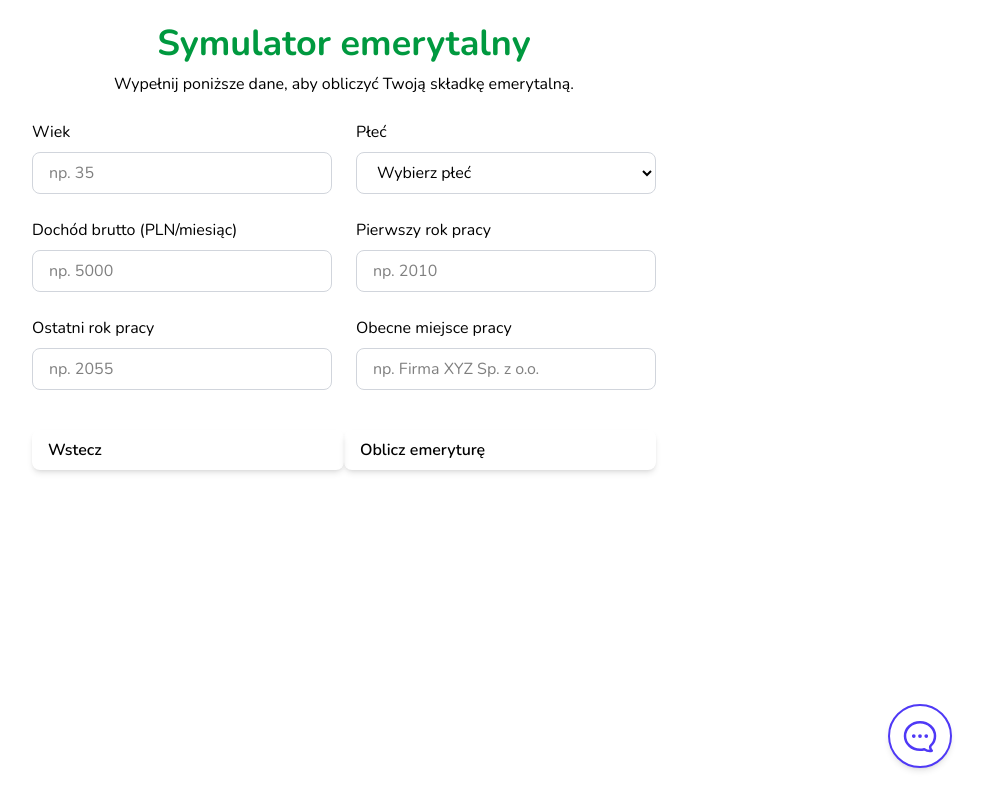
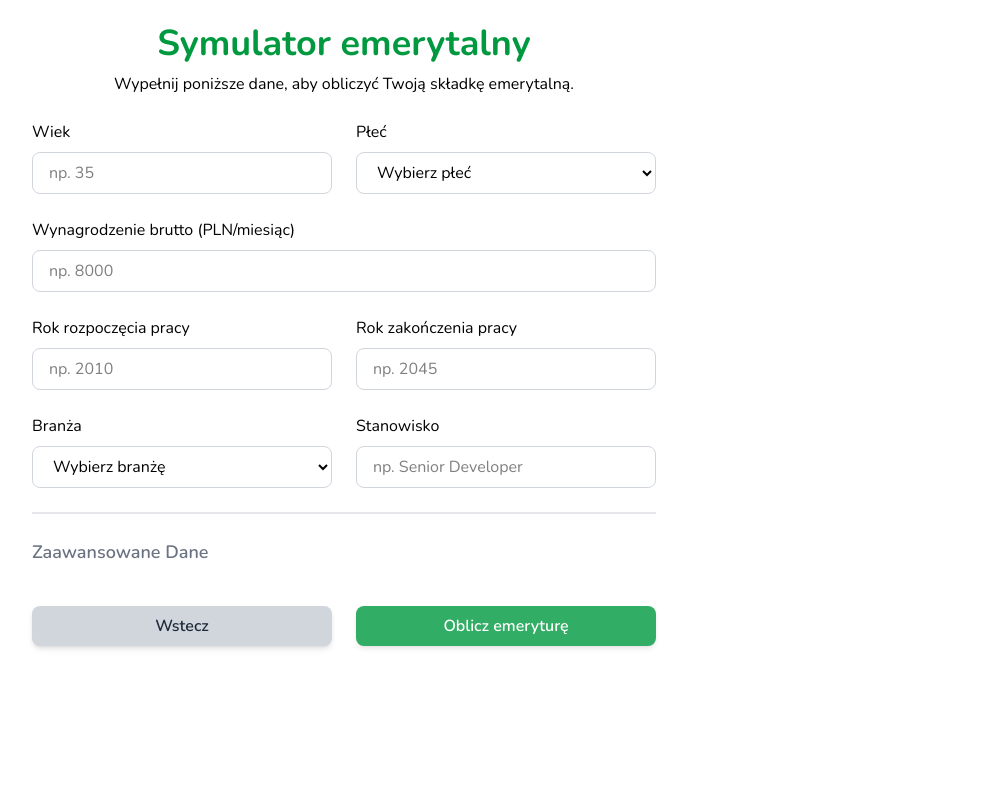
Before and after one commit to exportDefaultConst/hackyeah-emerytura-front, a React (Vite) app: page /wprowadz-dane in a window 1280 px wide. Shown: the whole page, without its empty margins (296-1279 px from the left). Built offline with nearby package versions, Linux system fonts and the light colour scheme.

Commit message:
UserFormPage updates

```diff
--- a/src/App.jsx
+++ b/src/App.jsx
@@ -5,6 +5,7 @@ import Account from "./pages/Account";
 import FrontPage from "./pages/FrontPage";
 import UserEstimationPage from "./pages/UserEstimationPage";
 import UserFormPage from "./pages/UserFormPage";
+import DashboardPage from "./pages/DashboardPage";
 
 const router = createBrowserRouter([
   {
@@ -26,6 +27,11 @@ const router = createBrowserRouter([
         element: <UserFormPage />,
         errorElement: <div>error on path: "/wprowadz-dane"</div>,
       },
+      {
+        path: "/dashboard",
+        element: <DashboardPage />,
+        errorElement: <div>error on path: "/dashboard"</div>,
+      },
     ],
   },
 ]);
--- a/src/components/Button.jsx
+++ b/src/components/Button.jsx
@@ -8,23 +8,31 @@ const Button = ({
   disabled = false,
   customStyle = "",
 }) => {
-  const baseClasses =
-    "px-4 py-2 font-semibold rounded-lg shadow-md duration-200 transform hover:scale-105 focus:outline-none focus:ring-none cursor-pointer w-full";
+  const baseClasses = "px-4 py-2 font-semibold rounded-lg shadow-md duration-200 transform focus:outline-none focus:ring-none w-full";
 
   const variantClasses = {
-    primary:
-      "bg-(--color-zus-green) text-white hover:bg-(--color-zus-white) hover:text-(--color-zus-green) transition-all duration-300",
-    secondary: "bg-gray-300 text-gray-800 hover:bg-zinc-400",
-    danger: "bg-red-600 text-white hover:bg-red-700",
+    primary: "bg-(--color-zus-green) text-white transition-all duration-300",
+    secondary: "bg-gray-300 text-gray-800",
+    danger: "bg-red-600 text-white",
     warning: "bg-yellow-400",
-    success: "bg-green-600 text-white hover:bg-green-700",
+    success: "bg-green-600 text-white",
+  };
+
+  const hoverClasses = {
+    primary: "hover:bg-(--color-zus-white) hover:text-(--color-zus-green) hover:scale-105",
+    secondary: "hover:bg-zinc-400 hover:scale-105",
+    danger: "hover:bg-red-700 hover:scale-105",
+    warning: "hover:scale-105",
+    success: "hover:bg-green-700 hover:scale-105",
   };
 
   return (
     <button
       onClick={onClick}
       className={`${baseClasses} ${variantClasses[type]} ${customStyle} ${
-        disabled ? "cursor-not-allowed opacity-80" : "active:scale-100"
+        disabled
+          ? "cursor-not-allowed opacity-80"
+          : `cursor-pointer active:scale-100 ${hoverClasses[type]}`
       }`}
       disabled={disabled}
     >
--- a/src/components/DropdownList.jsx
+++ b/src/components/DropdownList.jsx
@@ -13,13 +13,13 @@ const DropdownList = ({
   return (
     <select
       value={value || ""}
-      onChange={onChange}
+      onChange={(e) => onChange(e.target.value)}
       className={`w-full px-4 py-2 border border-gray-300 rounded-lg focus:outline-none
         focus:ring-2 ring-0 focus:ring-indigo-500 focus:border-transparent transition-all
-        duration-200 ${customClass}`}
+        duration-200 placeholder:text-gray-500 ${customClass}`}
     >
       {placeholder && (
-        <option value="" disabled hidden selected>
+        <option value="" disabled hidden>
           {placeholder}
         </option>
       )}
--- a/src/components/Input.jsx
+++ b/src/components/Input.jsx
@@ -8,8 +8,8 @@ const Input = ({
   onChange,
   customClass,
   step = 1,
-  min = 1000,
-  max = 10000,
+  min = 0,
+  max,
 }) => {
   if (children) throw new Error("'Input' component cannot receive children");
 
--- a/src/constants.jsx
+++ b/src/constants.jsx
@@ -1,5 +1,5 @@
 export const APP_NAME = "Lorem ipsum";
-export const API_URL = "http://127.0.0.1:8080";
+export const API_URL = "https://sym.packt.pl";
 export const completelyUnknownError =
   "Całkowicie nieznany błąd, jak to zrobiłxś?? :(";
 
--- a/src/layout/AppLayout.jsx
+++ b/src/layout/AppLayout.jsx
@@ -66,9 +66,6 @@ const AppLayout = () => {
       <div className="min-h-screen flex flex-col">
         <main className="flex-grow max-w-full max-h-full">
           <Outlet />
-          {/* {isUserEstimationVisible && <UserEstimationPage/>} */}
-          {/* <UserFormPage onBack={handleBack}/> */}
-          {/* <DashboardPage/> */}
         </main>
       </div>
       {error && (
@@ -78,8 +75,8 @@ const AppLayout = () => {
 
       {showLogin && <LoginRegister cancel={openLogin} />}
 
-      <FloatingButton onClick={toggleChat} isOpen={showChat} />
-      <FloatingChat isOpen={showChat} onClose={() => setShowChat(false)} />
+      {/* <FloatingButton onClick={toggleChat} isOpen={showChat} /> */}
+      {/* <FloatingChat isOpen={showChat} onClose={() => setShowChat(false)} /> */}
     </>
   );
 };
--- a/src/pages/UserFormPage.jsx
+++ b/src/pages/UserFormPage.jsx
@@ -3,60 +3,169 @@ import Input from "../components/Input";
 import Button from "../components/Button";
 import Card from "../components/Card";
 import DropdownList from "../components/DropdownList";
+import { useNavigate } from "react-router";
+import Divider from "../components/Divider";
+import { API_URL } from "../constants";
 
-const UserFormPage = ({ onBack }) => {
+const UserFormPage = () => {
 
-async ({ age }, { rejectWithValue }) => {
+  const navigate = useNavigate();
+
+  const handleInputChange = (field, value) => {
+    // Handle default values when arrows are pressed on empty fields
+    if ((formData[field] === '' || formData[field] === null)) {
+      if (field === 'age' && (value === '1' || value === '0')) {
+        setFormData(prev => ({...prev, [field]: '35'}));
+        return;
+      }
+      if (field === 'gross_salary' && (value === '1' || value === '0' || value === '100')) {
+        setFormData(prev => ({...prev, [field]: '8000'}));
+        return;
+      }
+      if (field === 'work_start_year' && (value === '1' || value === '0')) {
+        setFormData(prev => ({...prev, [field]: '2010'}));
+        return;
+      }
+      if (field === 'work_end_year' && (value === '1' || value === '0')) {
+        setFormData(prev => ({...prev, [field]: '2045'}));
+        return;
+      }
+      if (field === 'zus_account_balance' && (value === '1' || value === '0' || value === '1000')) {
+        setFormData(prev => ({...prev, [field]: '50000'}));
+        return;
+      }
+      if (field === 'zus_subaccount_balance' && (value === '1' || value === '0' || value === '1000')) {
+        setFormData(prev => ({...prev, [field]: '15000'}));
+        return;
+      }
+      if (field === 'sick_leave_days_per_year' && (value === '1' || value === '0')) {
+        setFormData(prev => ({...prev, [field]: '5'}));
+        return;
+      }
+    }
+    setFormData(prev => ({...prev,[field] : value}));
+  };
+
+  const PersonalInfo = {
+    age: '',
+    gender: "",
+    gross_salary: "",
+    work_start_year: "",
+    work_end_year: "",
+    industry: "",
+    position: "",
+    zus_account_balance: "",
+    zus_subaccount_balance: "",
+    sick_leave_days_per_year: ""
+  }
+
+  const [formData, setFormData] = useState(PersonalInfo);
+  const [showAdvancedData, setShowAdvancedData] = useState(false);
+  const [isSubmitting, setIsSubmitting] = useState(false);
+
+  const handleSubmit = async (e) => {
+    e.preventDefault();
+
+    if (!isFormValid) return;
+
+    setIsSubmitting(true);
+
     try {
-        const res = await fetch(`https://sym.packt.pl/api/`, {
+      // Convert form data to proper types and handle empty values
+      const userData = {
+        age: parseInt(formData.age) || 35,
+        gender: formData.gender === "Kobieta" ? "female" : formData.gender === "Mężczyzna" ? "male" : "other",
+        gross_salary: parseFloat(formData.gross_salary) || 8000,
+        work_start_year: parseInt(formData.work_start_year) || 2010,
+        work_end_year: parseInt(formData.work_end_year) || 2045,
+        industry: formData.industry || "IT",
+        position: formData.position || "Employee",
+        zus_account_balance: formData.zus_account_balance ? parseFloat(formData.zus_account_balance) : 0.0,
+        zus_subaccount_balance: formData.zus_subaccount_balance ? parseFloat(formData.zus_subaccount_balance) : 0.0,
+        sick_leave_days_per_year: formData.sick_leave_days_per_year ? parseFloat(formData.sick_leave_days_per_year) : 0.0
+      };
+
+      console.log('Sending request to API with data:', userData);
+
+      const res = await fetch(`${API_URL}/api/calculate_pension`, {
         method: "POST",
         headers: {
           "Content-Type": "application/json",
           Accept: "application/json",
         },
-          body: JSON.stringify(
-          {
-            age: age,
-          }
-          ),
+        body: JSON.stringify({
+          user_data: userData
+        }),
       });
+
       if (!res.ok) {
-          throw new Error(errorFormatter(res.status));
+        const errorText = await res.text();
+        console.error('API Error Response:', errorText);
+        throw new Error(`HTTP ${res.status}: ${errorText}`);
       }
 
       const data = await res.json();
-        if (data) return data;
+      console.log('Received response:', data);
+
+      // Navigate to dashboard with the response data
+      navigate('/dashboard', { state: { pensionData: data } });
+
     } catch (error) {
-        console.error("ERROR IN ASYNC THUNK user/login: ", error);
-        return rejectWithValue(`Logowanie nieudane: ${error.message}`);
+      console.error("Error calculating pension: ", error);
+
+      let errorMessage = 'Wystąpił nieoczekiwany błąd.';
+
+      if (error instanceof TypeError && error.message.includes('fetch')) {
+        errorMessage = 'Błąd połączenia z serwerem. Sprawdź połączenie internetowe i spróbuj ponownie.';
+      } else if (error.message.includes('NetworkError')) {
+        errorMessage = 'Nie można połączyć się z serwerem. Serwer może być niedostępny.';
+      } else if (error.message.includes('CORS')) {
+        errorMessage = 'Problem z uprawnieniami dostępu do API.';
+      } else if (error.message.includes('HTTP')) {
+        errorMessage = `Błąd API: ${error.message}`;
+      } else if (error.message.includes('missing') || error.message.includes('required')) {
+        errorMessage = 'Błąd walidacji danych. Sprawdź czy wszystkie wymagane pola są wypełnione.';
+      }
+
+      alert(`Błąd podczas obliczania emerytury: ${errorMessage}`);
+
+      // For testing purposes, navigate to dashboard with mock data
+      console.log('Using mock data for testing...');
+      navigate('/dashboard', {
+        state: {
+          pensionData: {
+            current_pension_projection: 3840.0,
+            indexed_pension_projection: 2760.0,
+            replacement_rate: 48.0,
+            minimum_pension_gap: 844.8,
+            years_to_work_longer: 7,
+            sick_leave_impact: -1300.0,
+            calculation_details: {
+              assumptions: [
+                "Wynagrodzenie brutto stałe: 8000 PLN/mc przez cały okres pracy",
+                "Składka emerytalna: 1561,60 PLN/mc (19,52% wynagrodzenia brutto)",
+                "Liczba lat pracy: 35 (2010-2045)"
+              ]
             }
           }
-
-  const handleInputChange = (field, value) => {
-    setFormData(prev => ({...prev,[field] : value}));
+        }
+      });
+    } finally {
+      setIsSubmitting(false);
+    }
   };
 
-  const PersonalInfo = {
-    age: 0,
-    sex: "",
-    bruttoIncome:  "",
-    firstYearOfWork: "",
-    lastYearOfWork:  "",
-    currentWorkplace: ""
+  const isFormValid = Object.entries(formData).every(([key, value]) => {
+    // Optional fields - don't require validation
+    if (['zus_account_balance', 'zus_subaccount_balance', 'sick_leave_days_per_year'].includes(key)) {
+      return true;
     }
-
-  const [formData, setFormData] = useState({PersonalInfo});
-
-  const handleSubmit = (e) => {
-    e.preventDefault();
-  };
-
-  const isFormValid = Object.values(formData).every(value => value !== '');
-
+    if (key === 'age') return value !== null && value > 0;
+    return value !== '';
+  });
 
   return (
     <div className="max-w-2xl mx-auto p-6">
-        <p>
       <form onSubmit={handleSubmit} className="space-y-6">
         <div className="text-center space-y-2">
           <h2 className="text-4xl color-zus-green font-bold">Symulator emerytalny</h2>
@@ -74,6 +183,8 @@ async ({ age }, { rejectWithValue }) => {
               placeholder="np. 35"
               value={formData.age}
               onChange={(e) => handleInputChange('age', e.target.value)}
+              min={0}
+              max={120}
               required
             />
           </div>
@@ -82,71 +193,141 @@ async ({ age }, { rejectWithValue }) => {
             <p>Płeć</p>
             <DropdownList
               placeholder="Wybierz płeć"
-                value={formData.sex}
-                onChange={(value) => handleInputChange('sex', value)}
+              value={formData.gender}
+              onChange={(value) => handleInputChange('gender', value)}
               options={["Kobieta", "Mężczyzna", "Inna", "Nie chcę podawać"]}>
             </DropdownList>
           </div>
+        </div>
 
+        <div className="grid grid-cols-1 gap-6">
           <div className="space-y-2">
-                <p>Dochód brutto (PLN/miesiąc)</p>
+            <p>Wynagrodzenie brutto (PLN/miesiąc)</p>
             <Input
-                  id="bruttoIncome"
+              id="gross_salary"
               type="number"
-                  placeholder="np. 5000"
-                  value={formData.bruttoIncome}
-                  onChange={(e) => handleInputChange('bruttoIncome', e.target.value)}
+              placeholder="np. 8000"
+              value={formData.gross_salary}
+              onChange={(e) => handleInputChange('gross_salary', e.target.value)}
+              step={100}
+              required
+            />
+          </div>
+        </div>
+
+        <div className="grid grid-cols-1 md:grid-cols-2 gap-6">
+          <div className="space-y-2">
+            <p>Rok rozpoczęcia pracy</p>
+            <Input
+              id="work_start_year"
+              type="number"
+              placeholder="np. 2010"
+              value={formData.work_start_year}
+              onChange={(e) => handleInputChange('work_start_year', e.target.value)}
               required
             />
           </div>
 
           <div className="space-y-2">
-                <p>Pierwszy rok pracy</p>
+            <p>Rok zakończenia pracy</p>
             <Input
-                  id="firstYearOfWork"
+              id="work_end_year"
               type="number"
-                  placeholder="np. 2010"
-                  value={formData.firstYearOfWork}
-                  onChange={(e) => handleInputChange('firstYearOfWork', e.target.value)}
+              placeholder="np. 2045"
+              value={formData.work_end_year}
+              onChange={(e) => handleInputChange('work_end_year', e.target.value)}
               required
             />
           </div>
 
           <div className="space-y-2">
-                <p>Ostatni rok pracy</p>
-                <Input
-                  id="lastYearOfWork"
-                  type="number"
-                  placeholder="np. 2055"
-                  value={formData.lastYearOfWork}
-                  onChange={(e) => handleInputChange('lastYearOfWork', e.target.value)}
-                  required
-                />
+            <p>Branża</p>
+            <DropdownList
+              placeholder="Wybierz branżę"
+              value={formData.industry}
+              onChange={(value) => handleInputChange('industry', value)}
+              options={["IT", "Finanse", "Edukacja", "Ochrona zdrowia", "Produkcja", "Handel", "Transport", "Budownictwo", "Inne"]}>
+            </DropdownList>
           </div>
 
           <div className="space-y-2">
-                <p>Obecne miejsce pracy</p>
+            <p>Stanowisko</p>
             <Input
-                  id="currentWorkplace"
+              id="position"
               type="text"
-                  placeholder="np. Firma XYZ Sp. z o.o."
-                  value={formData.currentWorkplace}
-                  onChange={(e) => handleInputChange('currentWorkplace', e.target.value)}
+              placeholder="np. Senior Developer"
+              value={formData.position}
+              onChange={(e) => handleInputChange('position', e.target.value)}
               required
             />
           </div>
         </div>
 
-            <div className="flex justify-between pt-4">
-              <Button type="button" variant="outline" onClick={onBack}>
+        <Divider />
+        {/* Optional fields section */}
+        <div className="">
+          <h3
+            className="text-lg font-semibold mb-4 text-gray-500 cursor-pointer hover:underline hover:text-gray-900 transition-all duration-100"
+            onClick={() => setShowAdvancedData(!showAdvancedData)}
+          >
+            Zaawansowane Dane
+          </h3>
+          {showAdvancedData && (
+            <div className="grid grid-cols-1 md:grid-cols-2 gap-6">
+              <div className="space-y-2">
+                <p>Środki na koncie ZUS (PLN)</p>
+                <Input
+                  id="zus_account_balance"
+                  type="number"
+                  placeholder="np. 50000"
+                  value={formData.zus_account_balance}
+                  onChange={(e) => handleInputChange('zus_account_balance', e.target.value)}
+                  step={1000}
+                />
+              </div>
+
+              <div className="space-y-2">
+                <p>Środki na subkoncie ZUS (PLN)</p>
+                <Input
+                  id="zus_subaccount_balance"
+                  type="number"
+                  placeholder="np. 15000"
+                  value={formData.zus_subaccount_balance}
+                  onChange={(e) => handleInputChange('zus_subaccount_balance', e.target.value)}
+                  step={1000}
+                />
+              </div>
+
+              <div className="space-y-2">
+                <p>Dni zwolnień lekarskich rocznie</p>
+                <Input
+                  id="sick_leave_days_per_year"
+                  type="number"
+                  placeholder="np. 5"
+                  value={formData.sick_leave_days_per_year}
+                  onChange={(e) => handleInputChange('sick_leave_days_per_year', e.target.value)}
+                />
+              </div>
+            </div>
+          )}
+        </div>
+
+        <div className="flex flex-col md:flex-row justify-between pt-4 gap-6">
+          <Button
+          type="secondary"
+          variant="outline"
+          onClick={() => navigate('/jaka-chcesz')}
+          customStyle="flex justify-center">
             Wstecz
           </Button>
-              <Button type="submit" disabled={!isFormValid}>
-                Oblicz emeryturę
+          <Button
+          type="primary"
+          disabled={!isFormValid || isSubmitting}
+          customStyle="flex justify-center">
+            {isSubmitting ? 'Obliczanie...' : 'Oblicz emeryturę'}
           </Button>
         </div>
       </form>
-        </p>
     </div>
   )
 }
```
Also changed, not shown: src/components/Slider.jsx (+4 -4 lines), src/pages/DashboardPage.jsx (renamed from src/layout/DashboardPage.jsx). Lines whose indentation alone changed are shown as unchanged.
